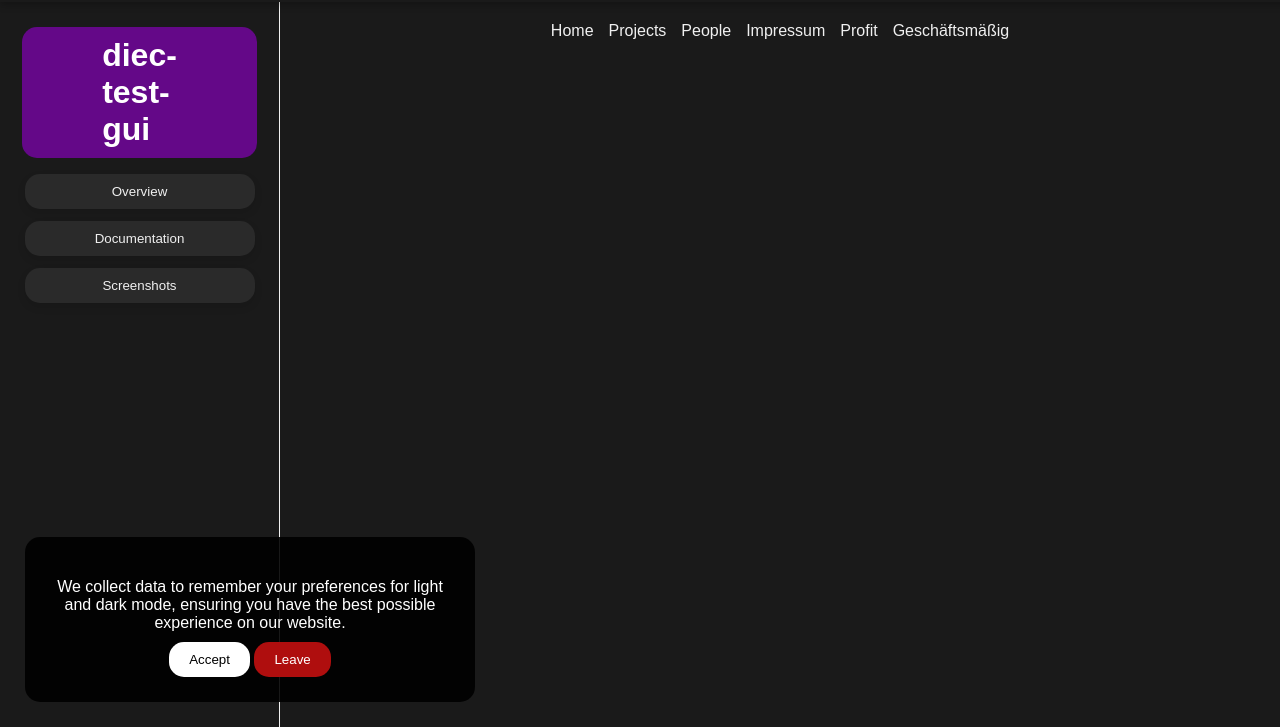
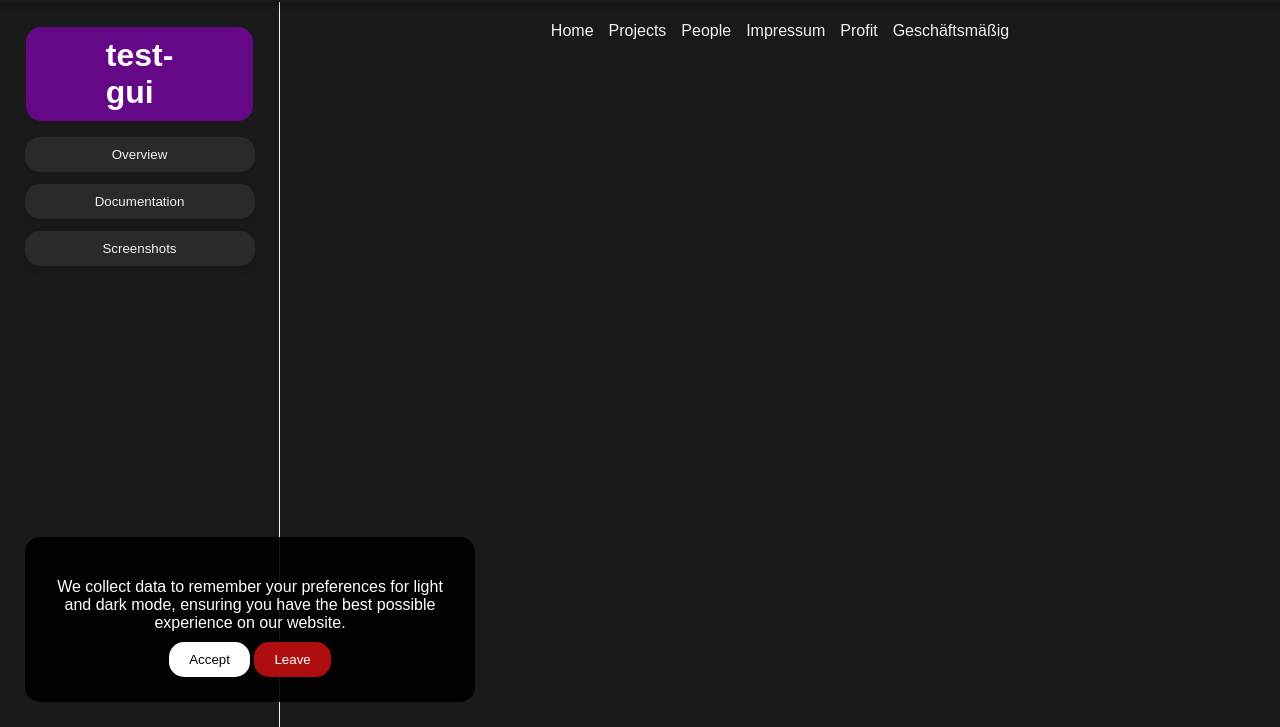
Before and after one commit to D-I-Projects/d-i-projects.github.io, a plain HTML site: page project/diec-test-gui/index.html in a window 1280 px wide. Shown: the part 73-800 px from the top of the page. Drawn offline with Linux system fonts and the light colour scheme.

Commit message:
Update index.html

```diff
--- a/project/diec-test-gui/index.html
+++ b/project/diec-test-gui/index.html
@@ -39,7 +39,7 @@
         </div>
     </div>
     <div class="sidebar">
-        <h1>diec-test-gui</h1>
+        <h1>test-gui</h1>
         <a href=""><button>Overview</button></a>
         <a href=""><button>Documentation</button></a>
         <a href=""><button>Screenshots</button></a>
```
